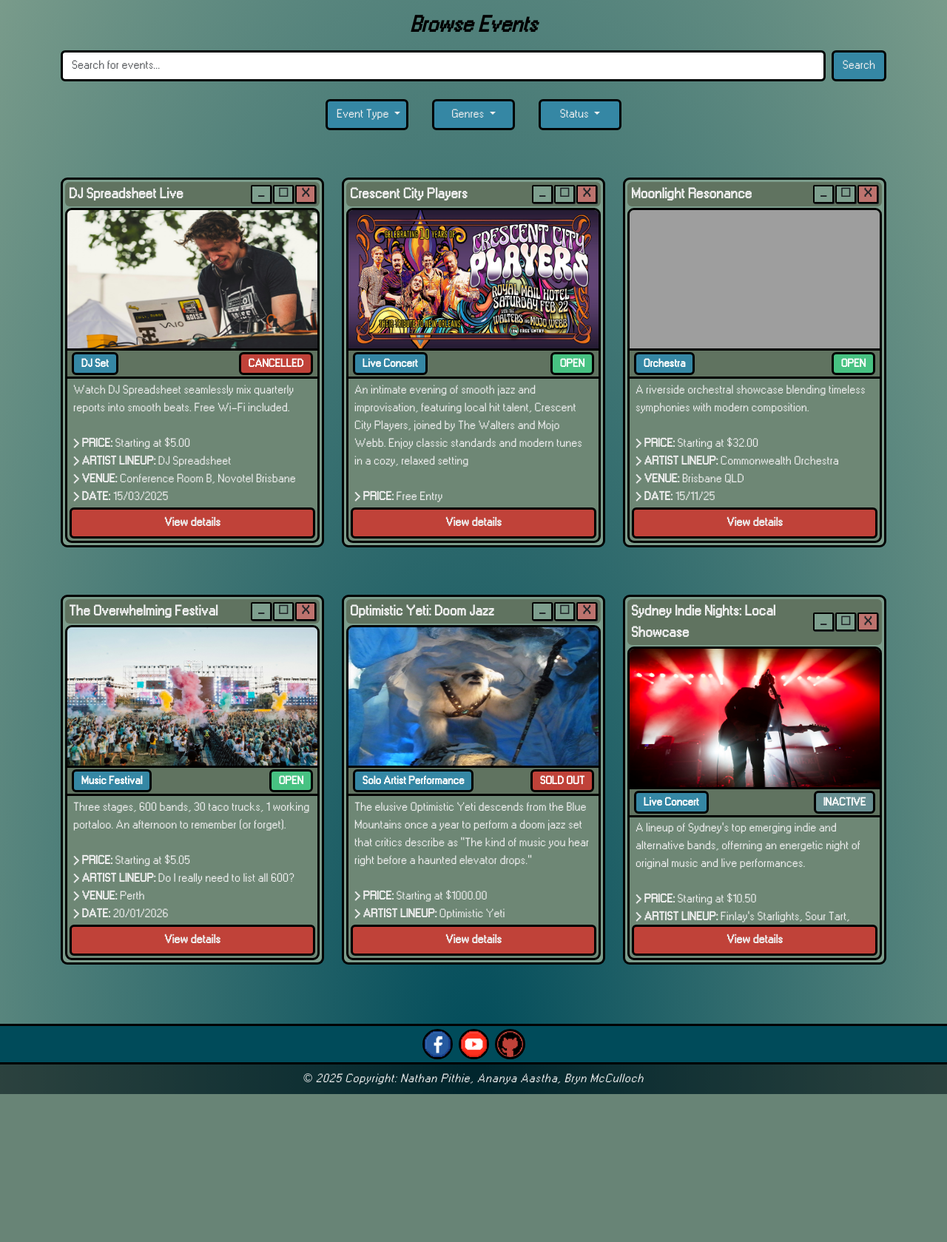
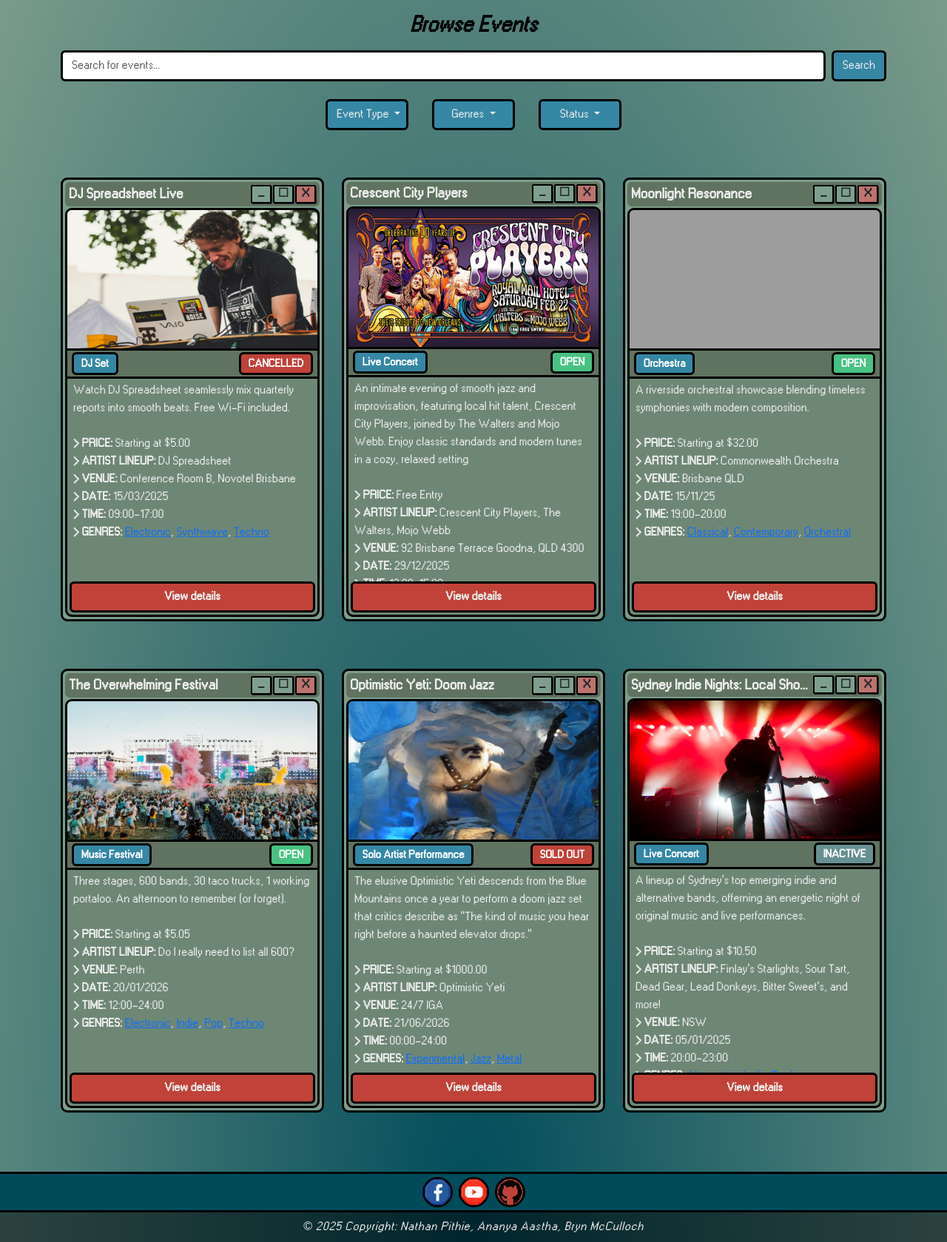
Before and after one commit to RedNate22/IAB207_A2_Group49, a Flask app: page / in a window 1280 px wide. Shown: the part 79-1758 px from the top of the page at 74% size. Before the commit the page ends 1558 px from the top, so only its background shows below. Run offline with Flask 3, Linux system fonts and the light colour scheme; some libraries are stand-ins or nearby versions; grey boxes are pictures that could not be loaded.

Commit message:
Made event card titles use ellipsis if too long

```diff
--- a/club95/static/styles/base.css
+++ b/club95/static/styles/base.css
@@ -277,7 +277,9 @@ html::-webkit-scrollbar-button:hover,
     margin-bottom: 2rem;
 
     /* Fixed height to keep windows consistent */
-    height: 500px;
+    /* height: 500px; */
+    height: 600px;
+    min-height: 500px;
 
     color: var(--font-colour-primary);
     background: var(--window-main-colour);
@@ -301,12 +303,24 @@ html::-webkit-scrollbar-button:hover,
         font-size: larger;
         font-weight: bold;
         margin-bottom: 2px;
+
+        overflow: hidden;
+
+        /* Title itself */
+        .window-title {
+            /* take remaining space */
+            flex: 1 1 auto;
+            overflow: hidden;
+            text-overflow: ellipsis;
+            white-space: nowrap;
+        }
     }
 
-    /* Aesthetic window control buttons */
     /* (The buttons are purely for aesthetics and fun) */
     .window-controls {
+        /* fixed size */
         display: flex;
+        flex: 0 0 auto;
         gap: 2px;
 
         /* Global properties for all three window buttons */
--- a/club95/static/styles/styles.css
+++ b/club95/static/styles/styles.css
@@ -5,6 +5,7 @@
 /* components */
 @import "components/buttons.css";
 @import "components/searchbar.css";
+@import "components/flash.css";
 
 /* pages */
 @import "pages/createevent.css";
--- a/club95/templates/index.html
+++ b/club95/templates/index.html
@@ -16,25 +16,35 @@ render_search_filters %} {% block body %}
         their promotional material. 3 event windows per row on large viewports. -->
     <section class="events-list-page">
         <!-- Events Page Container -->
+
+        <!-- prettier-ignore -->
         <div class="container" id="events-page-container">
-            <div class="row align-items-center">
-                {# Flash message section #} {% with messages =
-                get_flashed_messages(category_filter=['login_success']) %} {% if
-                messages %}
+                {# Flash message section #}
+                <div class="col-sm-12 col-md-6 col-lg-4">
+                {% with messages = get_flashed_messages(category_filter=['login_success']) %}
+                    {% if messages %}
                     <div class="success">
                         {% for message in messages %}
                             <span>{{ message }}</span>
                         {% endfor %}
                     </div>
-                {% endif %} {% endwith %} {% with messages =
-                get_flashed_messages(category_filter=['search_info']) %} {% if
-                messages %}
+                    {% endif %}
+                {% endwith %}
+
+                {% with messages = get_flashed_messages(category_filter=['search_info']) %}
+                    {% if messages %}
                         <div class="alert alert-info mt-4" role="alert">
                             {% for message in messages %}
                                 <span>{{ message }}</span>
                             {% endfor %}
                         </div>
-                {% endif %} {% endwith %} {% for event in events %}
+                    {% endif %}
+                {% endwith %}
+                </div>
+
+            <div class="row align-items-center">
+                {# Event cards #}
+                {% for event in events %}
                 <div class="col-sm-12 col-md-6 col-lg-4">
                     <div class="window" id="event-{{ event.id }}">
                         <div class="title-bar">
```
Lines whose indentation alone changed are shown as unchanged.
